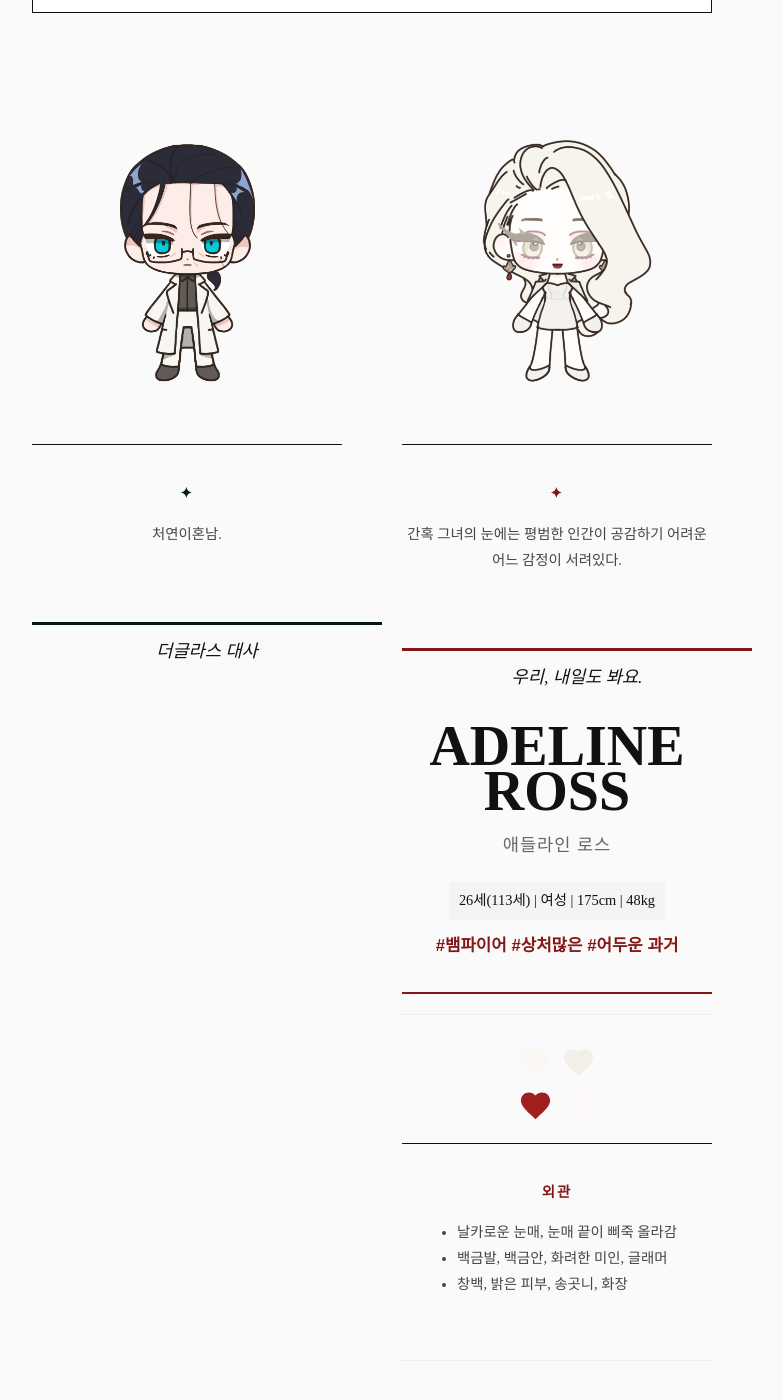
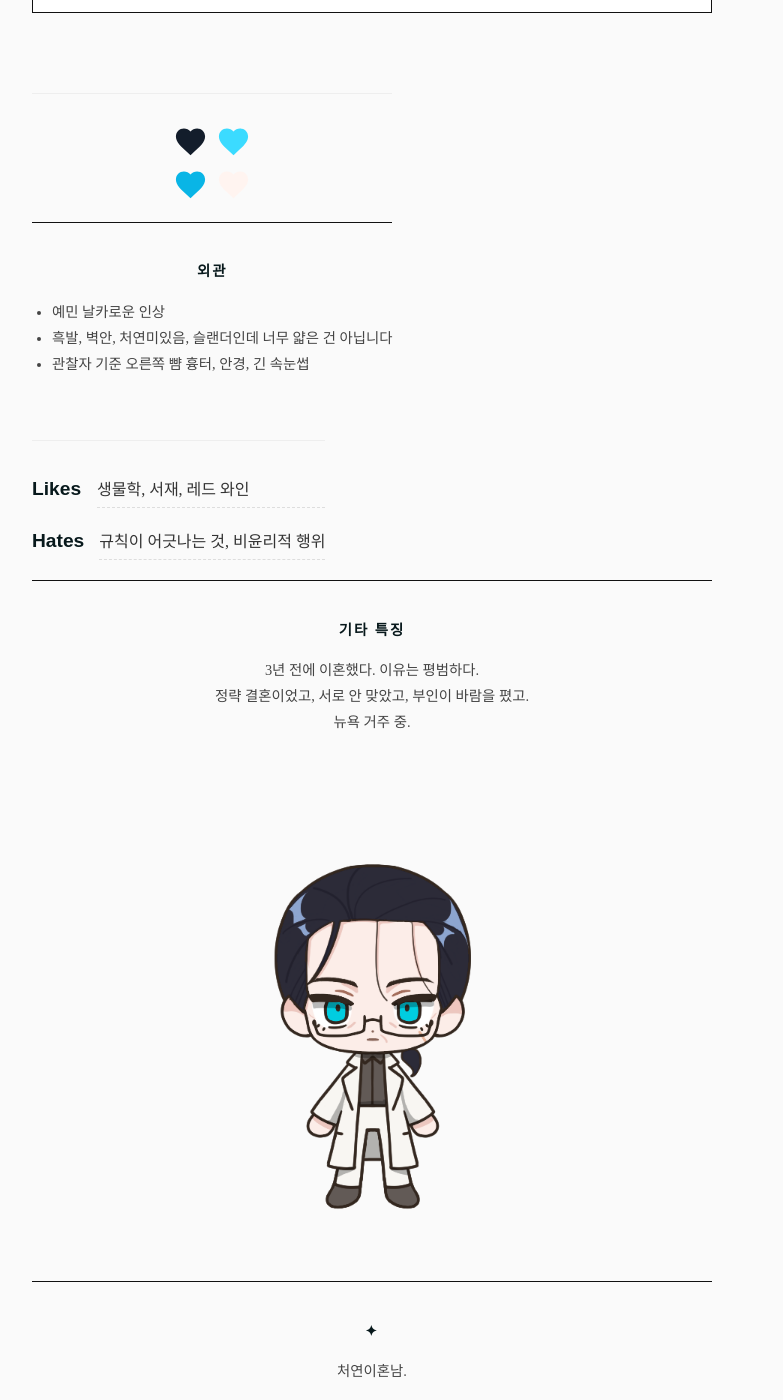
Before and after one commit to narelim/mag-ross-archive, a Jekyll site: the page built from _posts/2025-12-17-original42113.md, in a window 1280 px wide and 1400 px high, scrolled down 677 px. Shown: the whole window, without its empty margins (268-1051 px from the left). Built offline with Jekyll 4.4.1, drawn with Linux system fonts in a browser that asks for light colours; some web fonts are replaced; some of the changed text lies outside the part shown.

Commit message:
Update 2025-12-17-original42113.md

```diff
--- a/_posts/2025-12-17-original42113.md
+++ b/_posts/2025-12-17-original42113.md
@@ -35,7 +35,60 @@
             </p>
         </div>
     </div>
+    <div class="sheet-right">
+
+        <div class="sheet-header">
+            <h1 class="sheet-name">DOUGLAS MAGUIRE</h1>
+            <div class="sheet-sub"더글라스 맥과이어</div>
+            <span class="sheet-stats">42세 | 남성 | 184cm | 71kg </span>
+            <div class="sheet-tags">#처연이혼남 #교수 #예민고냐니</div>
+        </div>
+
+        <div class="sheet-portrait">
+            <img src="{{ '/assets/portrait/adele_original_port.png' | relative_url }}" alt="더글라스 두상">
+        </div>
+
+        <div class="sheet-middle">
+            <div class="sheet-colors">
+                <div class="color-sq" style="background-color: #131D2B;"></div>
+                <div class="color-sq" style="background-color: #3BDBFF;"></div>
+                <div class="color-sq" style="background-color: #09B5E6;"></div>
+                <div class="color-sq" style="background-color: #FFF4F0;"></div>
+            </div>
+
+            <div class="sheet-box">
+                <h3>외관</h3>
+                <ul style="padding-left: 20px; margin: 0;">
+                    <li>예민 날카로운 인상</li>
+                    <li>흑발, 벽안, 처연미있음, 슬랜더인데 너무 얇은 건 아닙니다</li>
+                    <li>관찰자 기준 오른쪽 뺨 흉터, 안경, 긴 속눈썹</li>
+                </ul>
+            </div>
+        </div>
+
+        <div class="sheet-ok-ng">
+            <div class="sheet-pill">
+                <span class="pill-label">Likes</span>
+                <span class="pill-text">생물학, 서재, 레드 와인</span>
+            </div>
+            <div class="sheet-pill">
+                <span class="pill-label">Hates</span>
+                <span class="pill-text">규칙이 어긋나는 것, 비윤리적 행위</span>
+            </div>
+        </div>
+
+        <div class="sheet-box">
+            <h3>기타 특징</h3>
+            <p>
+                3년 전에 이혼했다. 이유는 평범하다.<br>
+                정략 결혼이었고, 서로 안 맞았고, 부인이 바람을 폈고.<br>
+                뉴욕 거주 중.
+            </p>
+        </div>
+
+    </div>
 </div>
+
 <div class="char-sheet-container" style="--bubble-bg: #841616;">
 
     <div class="sheet-left">
```
